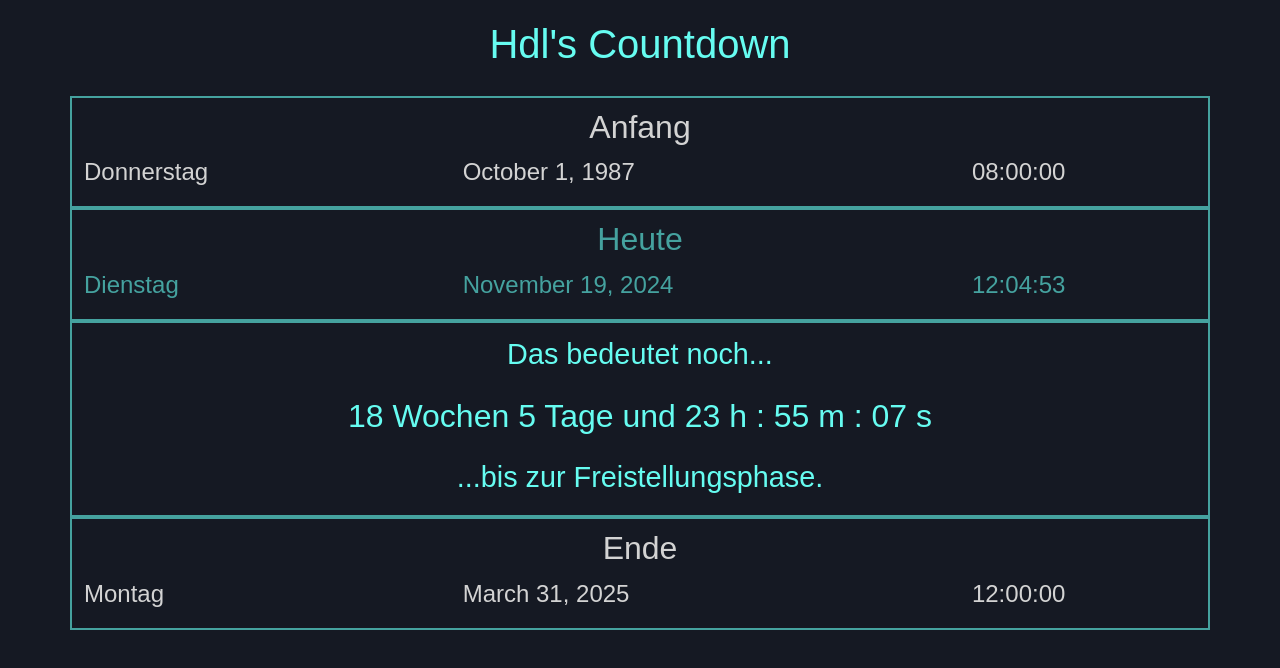
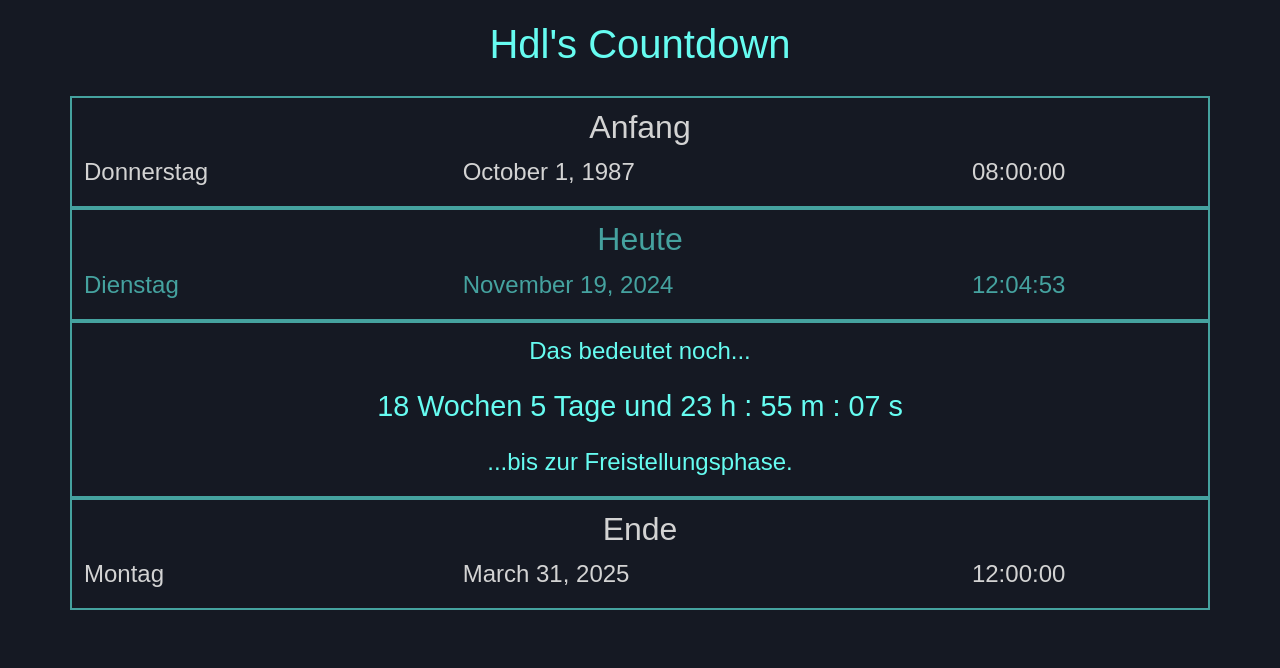
Before and after one commit to laengin/hdl-countdown, a React (Create React App) app: page / in a window 1280 px wide. Shown: the top 668 px of the page. Built offline with nearby package versions, Linux system fonts and the light colour scheme.

Commit message:
again some styling

```diff
--- a/src/index.css
+++ b/src/index.css
@@ -45,10 +45,9 @@ code {
   border: solid, 2px;
   border-color: #45a29f;
   color: #66fcf1;
-  font-size: 1.8rem;
   padding-top: 10px;
 }
 
 .ClockFontSize{
-  font-size: 2rem;
+  font-size: 1.8rem;
 }
```
